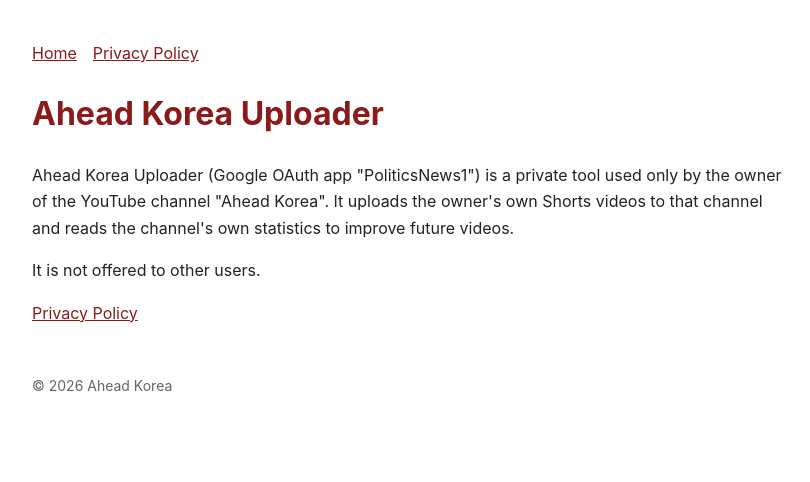
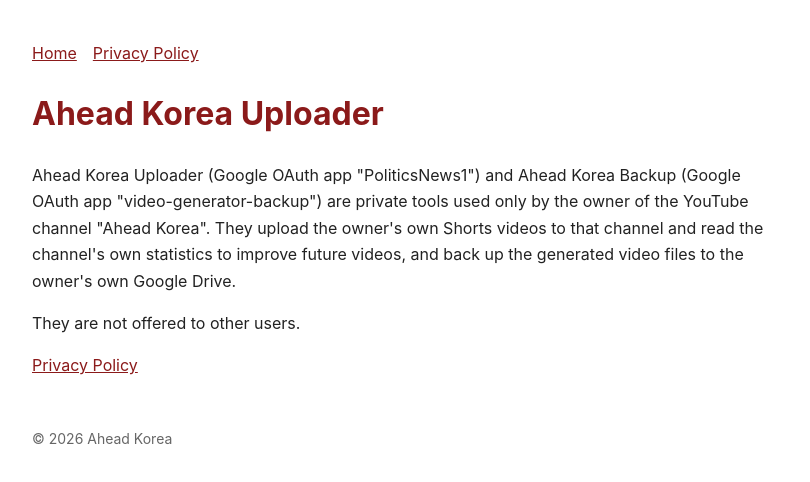
Before and after one commit to jk-shin-ceo/samguk-shorts, a plain HTML site: page ahead-korea/index.html in a window 1280 px wide. Shown: the whole page, without its empty margins (228-1038 px from the left). Drawn offline with Linux system fonts and the light colour scheme.

Commit message:
Cover Ahead Korea Drive backup app in privacy policy
Co-Authored-By: Claude Opus 5.5 <noreply@anthropic.com>

```diff
--- a/ahead-korea/index.html
+++ b/ahead-korea/index.html
@@ -1,7 +1,7 @@
 <!doctype html><html lang="en"><head><meta charset="utf-8"><meta name="viewport" content="width=device-width,initial-scale=1"><title>Ahead Korea Uploader</title><link rel="stylesheet" href="../style.css"></head><body>
 <nav><a href="index.html">Home</a><a href="privacy.html">Privacy Policy</a></nav>
 <h1>Ahead Korea Uploader</h1>
-<p>Ahead Korea Uploader (Google OAuth app "PoliticsNews1") is a private tool used only by the owner of the YouTube channel "Ahead Korea". It uploads the owner's own Shorts videos to that channel and reads the channel's own statistics to improve future videos.</p>
-<p>It is not offered to other users.</p>
+<p>Ahead Korea Uploader (Google OAuth app "PoliticsNews1") and Ahead Korea Backup (Google OAuth app "video-generator-backup") are private tools used only by the owner of the YouTube channel "Ahead Korea". They upload the owner's own Shorts videos to that channel and read the channel's own statistics to improve future videos, and back up the generated video files to the owner's own Google Drive.</p>
+<p>They are not offered to other users.</p>
 <p><a href="privacy.html">Privacy Policy</a></p>
 <footer>© 2026 Ahead Korea</footer></body></html>
```
Also changed, not shown: ahead-korea/privacy.html (+4 -2 lines).
